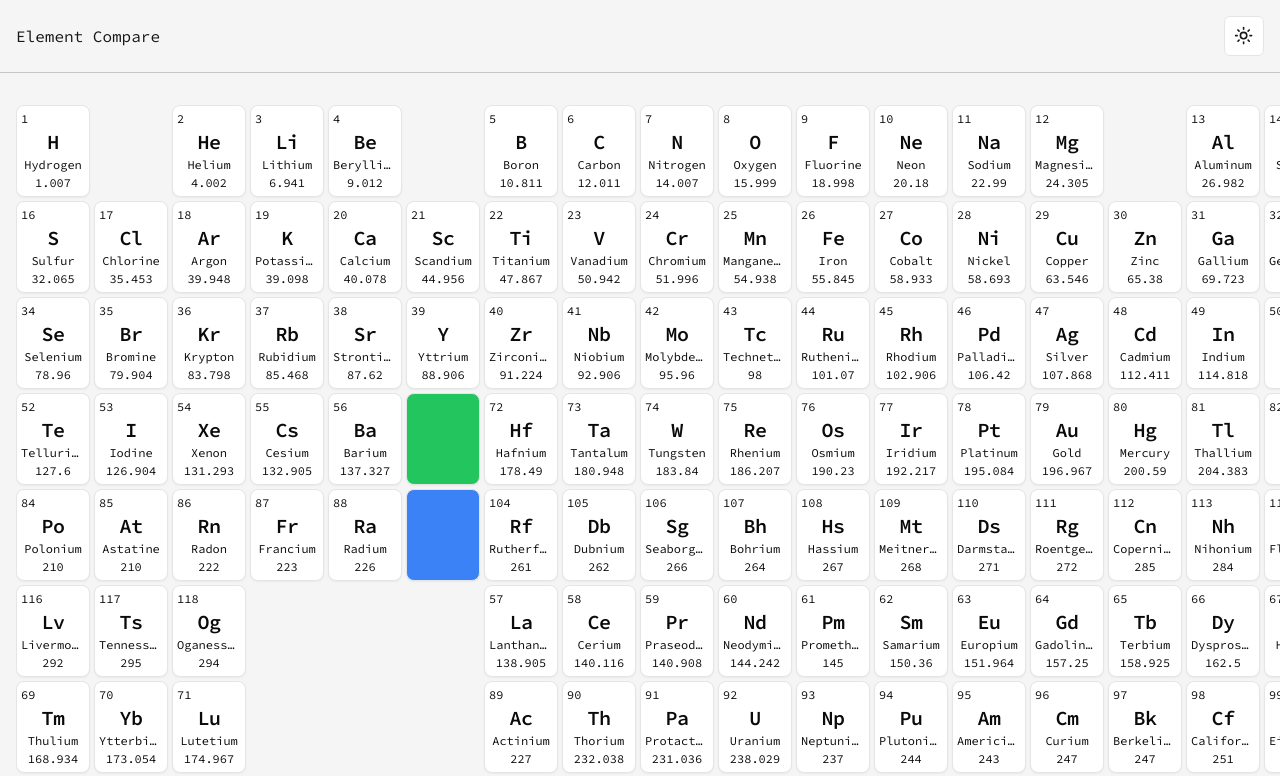
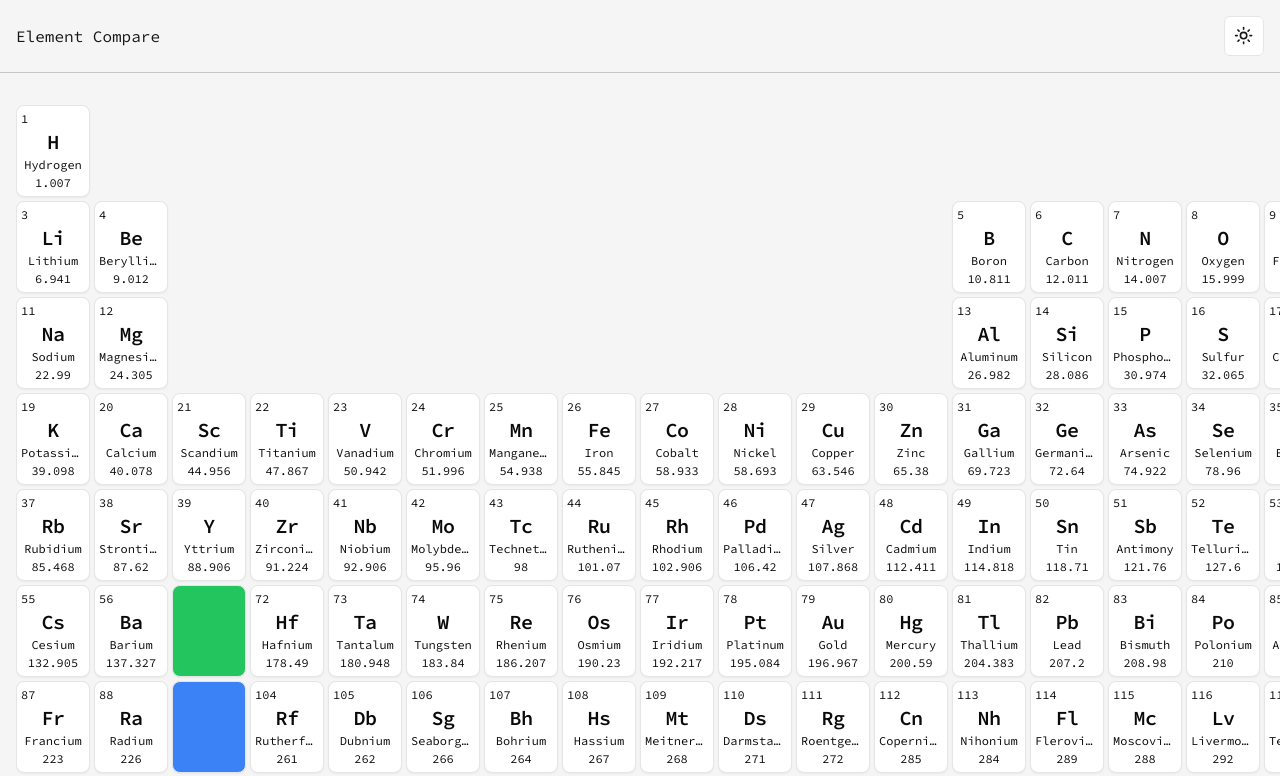
Before and after one commit to 0mppula/element-compare, a Next.js app: page / in a window 1280 px wide. Shown: the top 776 px of the page. Built offline with nearby package versions, Linux system fonts and the light colour scheme.

Commit message:
Fixed tailwind bug.

```diff
--- a/components/PeriodicTable/Element.tsx
+++ b/components/PeriodicTable/Element.tsx
@@ -23,7 +23,18 @@ const Element = ({ element, nextElement }: ElementProps) => {
 	const elementRowStart = isActinide ? 9 : isLanthanide ? 8 : element.Period;
 
 	const emptyColSpan =
-		nextElement && +element.Group < 18 ? +nextElement.Group - +element.Group - 1 : null;
+		nextElement && +element.Group < 18 ? +(+nextElement.Group - +element.Group - 1) : null;
+
+	// Tailwind CSS doesnt allow props to be used to build class names dynamically.
+	const colSpanVariants: { [key: number]: string } = {
+		10: 'col-span-10',
+		11: 'col-span-11',
+		12: 'col-span-12',
+		13: 'col-span-13',
+		14: 'col-span-14',
+		15: 'col-span-15',
+		16: 'col-span-16',
+	};
 
 	return (
 		<>
@@ -53,7 +64,9 @@ const Element = ({ element, nextElement }: ElementProps) => {
 
 			{/* The following div spans the empty space between the elements in the top 3 periods. */}
 			{element.AtomicNumber <= 56 && (
-				<div className={`${emptyColSpan ? `col-span-${emptyColSpan}` : 'hidden'} `} />
+				<div
+					className={`${emptyColSpan ? `${colSpanVariants[emptyColSpan]}` : 'hidden'}`}
+				/>
 			)}
 		</>
 	);
```
Also changed, not shown: app/globals.css (+20 -0 lines).
